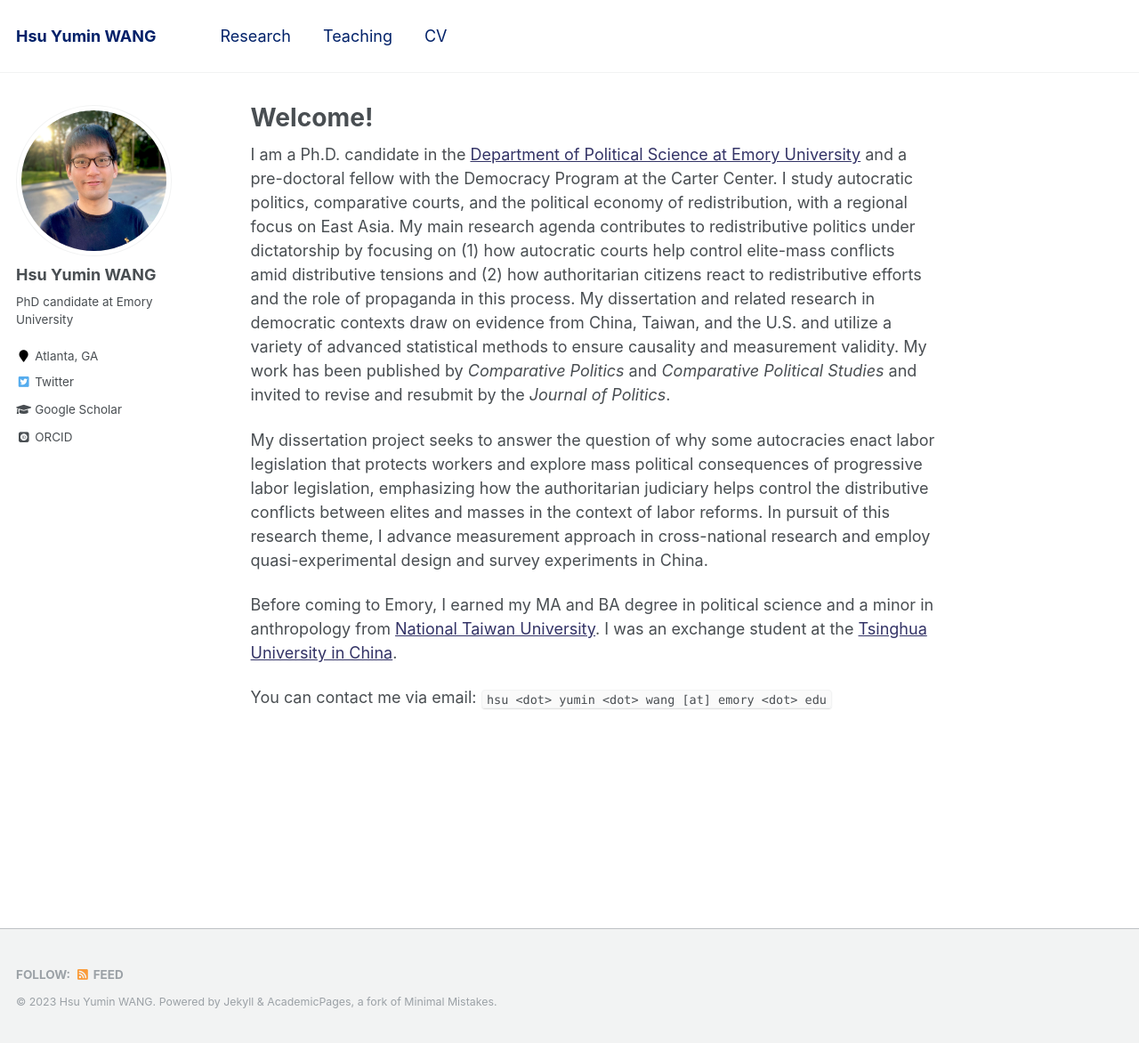
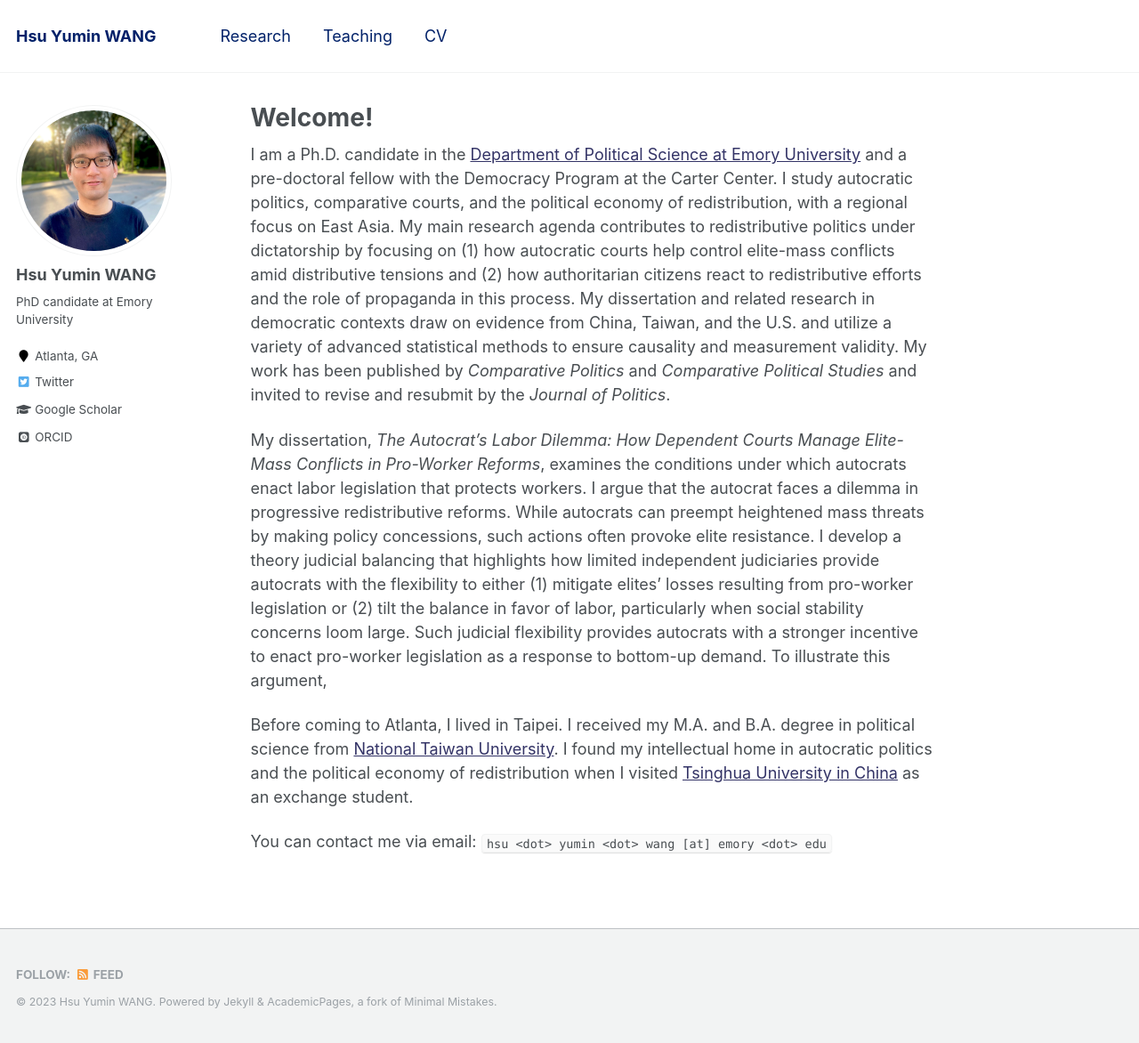
Before and after one commit to hsuyumin/hsuyumin.github.io, a Jekyll site: the page built from _pages/about.md, in a window 1280 px wide and 1172 px high. Shown: the whole window at 89% size. Built offline with Jekyll 4.4.1, drawn with Linux system fonts in a browser that asks for light colours; some web fonts are replaced.

Commit message:
Update about.md

```diff
--- a/_pages/about.md
+++ b/_pages/about.md
@@ -10,8 +10,9 @@ redirect_from:
 
 I am a Ph.D. candidate in the [Department of Political Science at Emory University](http://polisci.emory.edu/home/) and a pre-doctoral fellow with the Democracy Program at the Carter Center. I study autocratic politics, comparative courts, and the political economy of redistribution, with a regional focus on East Asia. My main research agenda contributes to redistributive politics under dictatorship by focusing on (1) how autocratic courts help control elite-mass conflicts amid distributive tensions and (2) how authoritarian citizens react to redistributive efforts and the role of propaganda in this process. My dissertation and related research in democratic contexts draw on evidence from China, Taiwan, and the U.S. and utilize a variety of advanced statistical methods to ensure causality and measurement validity. My work has been published by _Comparative Politics_ and _Comparative Political Studies_ and invited to revise and resubmit by the _Journal of Politics_.
 
-My dissertation project seeks to answer the question of why some autocracies enact labor legislation that protects workers and explore mass political consequences of progressive labor legislation, emphasizing how the authoritarian judiciary helps control the distributive conflicts between elites and masses in the context of labor reforms. In pursuit of this research theme, I advance measurement approach in cross-national research and employ quasi-experimental design and survey experiments in China.
+My dissertation, _The Autocrat’s Labor Dilemma: How Dependent Courts Manage Elite-Mass Conflicts in Pro-Worker Reforms_, examines the conditions under which autocrats enact labor legislation that protects workers. I argue that the autocrat faces a dilemma in progressive redistributive reforms. While autocrats can preempt heightened mass threats by making policy concessions, such actions often provoke elite resistance. I develop a theory judicial balancing that highlights how limited independent judiciaries provide autocrats with the flexibility to either (1) mitigate elites’ losses resulting from pro-worker legislation or (2) tilt the balance in favor of labor, particularly when social stability concerns loom large. Such judicial flexibility provides autocrats with a stronger incentive to enact pro-worker legislation as a response to bottom-up demand. To illustrate this argument,
 
-Before coming to Emory, I earned my MA and BA degree in political science and a minor in anthropology from [National Taiwan University](https://www.ntu.edu.tw/english/). I was an exchange student at the [Tsinghua University in China](https://www.tsinghua.edu.cn/en/).
+
+Before coming to Atlanta, I lived in Taipei. I received my M.A. and B.A. degree in political science from [National Taiwan University](https://www.ntu.edu.tw/english/). I found my intellectual home in autocratic politics and the political economy of redistribution when I visited [Tsinghua University in China](https://www.tsinghua.edu.cn/en/) as an exchange student.
 
 You can contact me via email: `hsu <dot> yumin <dot> wang [at] emory <dot> edu`
```
